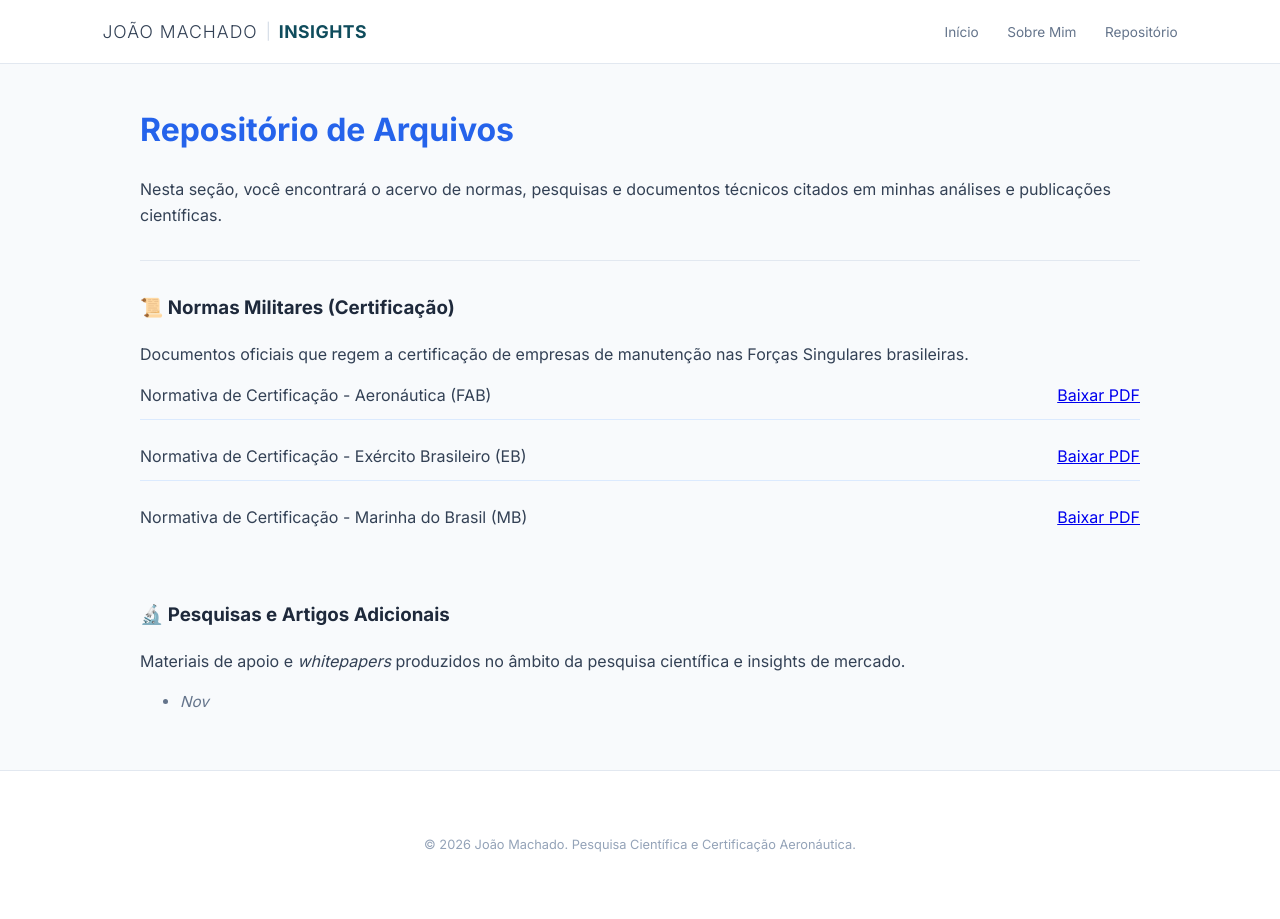
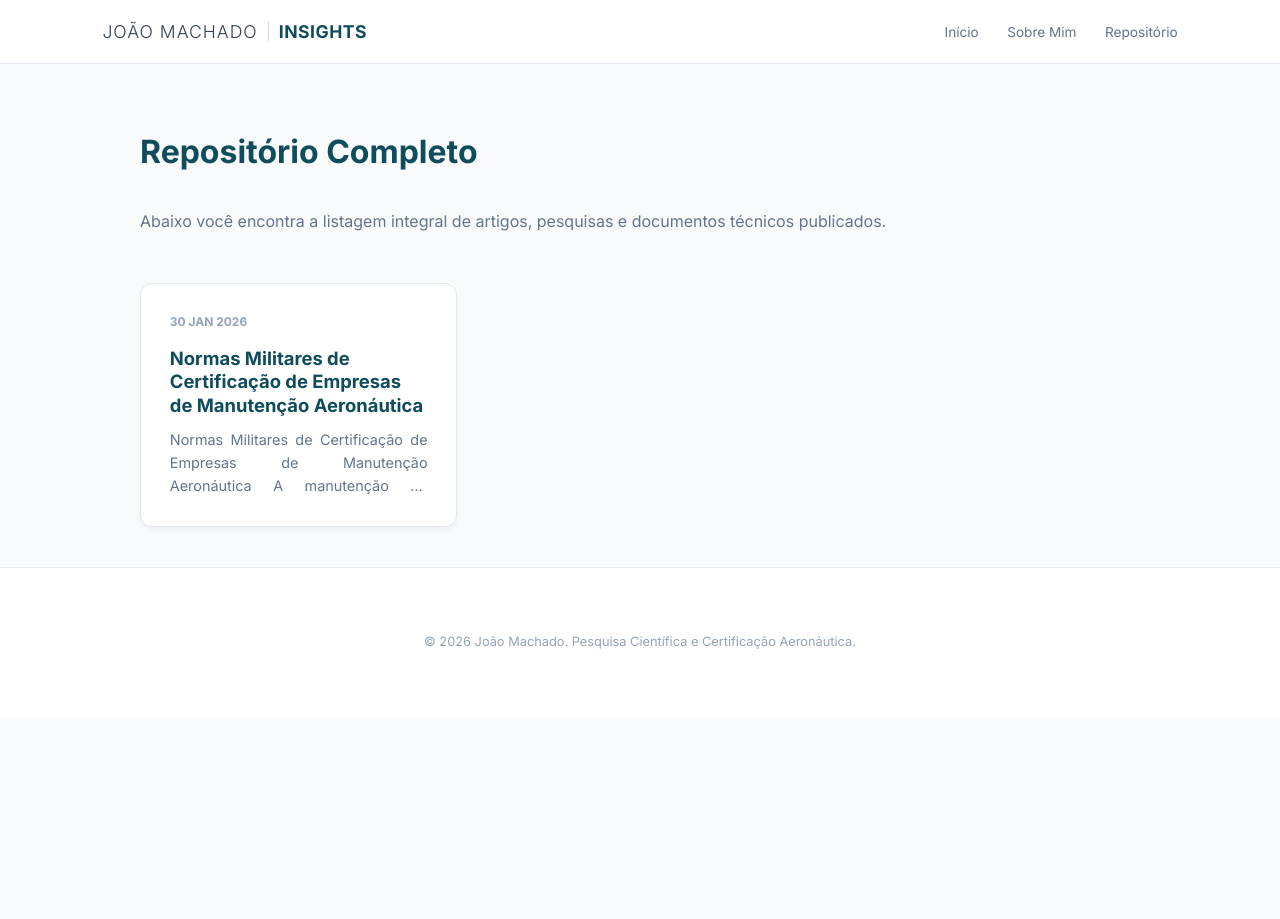
Before and after one commit to joaocfmachado1986/Blog, a Jekyll site: the page built from repositorio.md, in a window 1280 px wide. Built offline with Jekyll 4.4.1, drawn with Linux system fonts in a browser that asks for light colours.

Commit message:
Update repositorio.md

```diff
--- a/repositorio.md
+++ b/repositorio.md
@@ -1,37 +1,21 @@
 ---
 layout: default
-title: Repositório de Arquivos
+title: Publicações e Repositório
 ---
 
 <div class="post-card">
-    <h1 style="color: #2563eb; margin-top: 0;">Repositório de Arquivos</h1>
-    <p>Nesta seção, você encontrará o acervo de normas, pesquisas e documentos técnicos citados em minhas análises e publicações científicas.</p>
+    <h1 style="color: #0f4c5c; margin-bottom: 2rem;">Repositório Completo</h1>
+    <p style="margin-bottom: 3rem; color: #64748b;">Abaixo você encontra a listagem integral de artigos, pesquisas e documentos técnicos publicados.</p>
 
-    <hr style="border: 0; border-top: 1px solid #e2e8f0; margin: 2rem 0;">
-
-    <h3 style="color: #1e293b;">📜 Normas Militares (Certificação)</h3>
-    <p>Documentos oficiais que regem a certificação de empresas de manutenção nas Forças Singulares brasileiras.</p>
-
-    <div class="download-box">
-        <div style="display: flex; justify-content: space-between; align-items: center; margin-bottom: 1.5rem; border-bottom: 1px solid #dbeafe; padding-bottom: 10px;">
-            <span style="font-weight: 500;">Normativa de Certificação - Aeronáutica (FAB)</span>
-            <a href="/arquivos/norma-fab.pdf" class="btn-download" target="_blank">Baixar PDF</a>
+    <div class="grid-publicacoes">
+      {% for post in site.posts %}
+        <div class="card-pub">
+            <span class="card-date">{{ post.date | date: "%d %b %Y" }}</span>
+            <a href="{{ post.url }}">{{ post.title }}</a>
+            <div class="card-excerpt">
+                {{ post.content | strip_html | truncatewords: 20 }}
+            </div>
         </div>
-
-        <div style="display: flex; justify-content: space-between; align-items: center; margin-bottom: 1.5rem; border-bottom: 1px solid #dbeafe; padding-bottom: 10px;">
-            <span style="font-weight: 500;">Normativa de Certificação - Exército Brasileiro (EB)</span>
-            <a href="/arquivos/norma-eb.pdf" class="btn-download" target="_blank">Baixar PDF</a>
-        </div>
-
-        <div style="display: flex; justify-content: space-between; align-items: center;">
-            <span style="font-weight: 500;">Normativa de Certificação - Marinha do Brasil (MB)</span>
-            <a href="/arquivos/norma-mb.pdf" class="btn-download" target="_blank">Baixar PDF</a>
-        </div>
+      {% endfor %}
     </div>
-
-    <br><br>
-
-    <h3 style="color: #1e293b;">🔬 Pesquisas e Artigos Adicionais</h3>
-    <p>Materiais de apoio e <em>whitepapers</em> produzidos no âmbito da pesquisa científica e insights de mercado.</p>
-    <ul style="color: #64748b; font-size: 0.95rem;">
-        <li><em>Nov
+</div>
```
